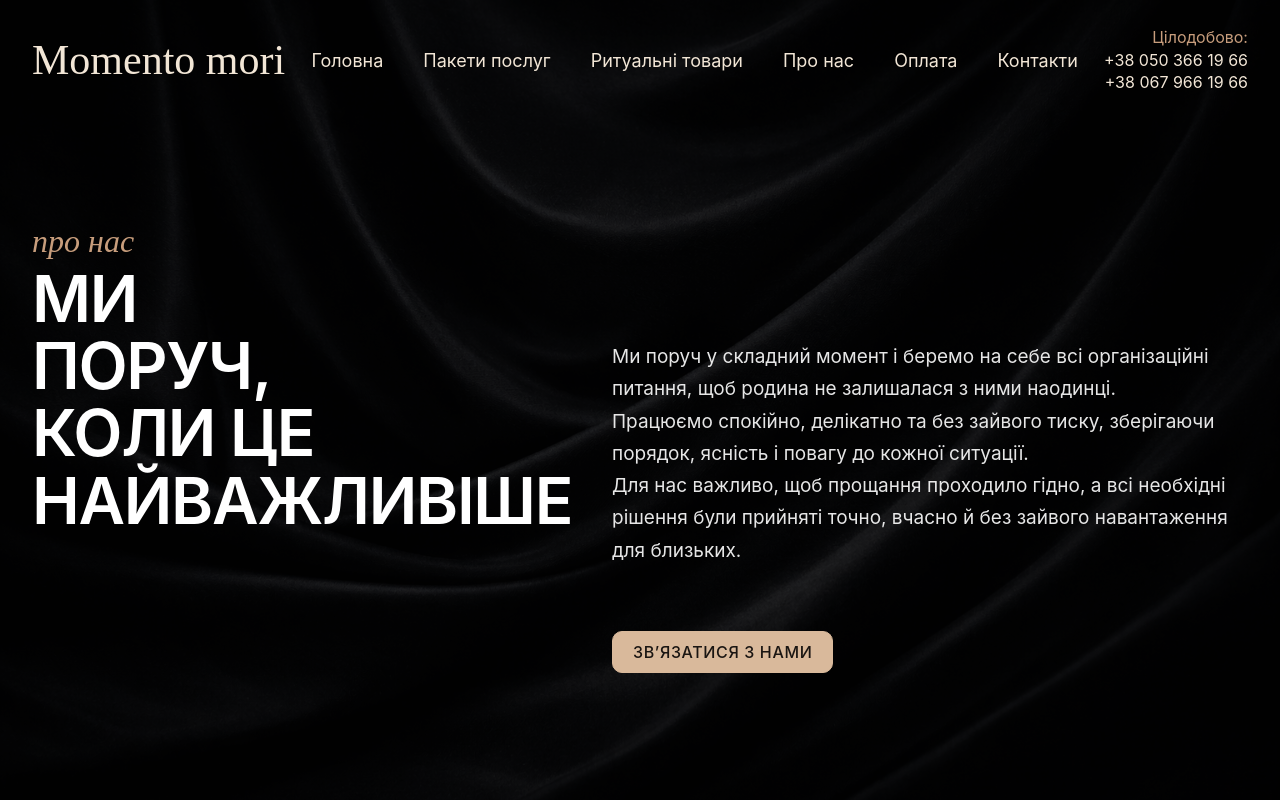
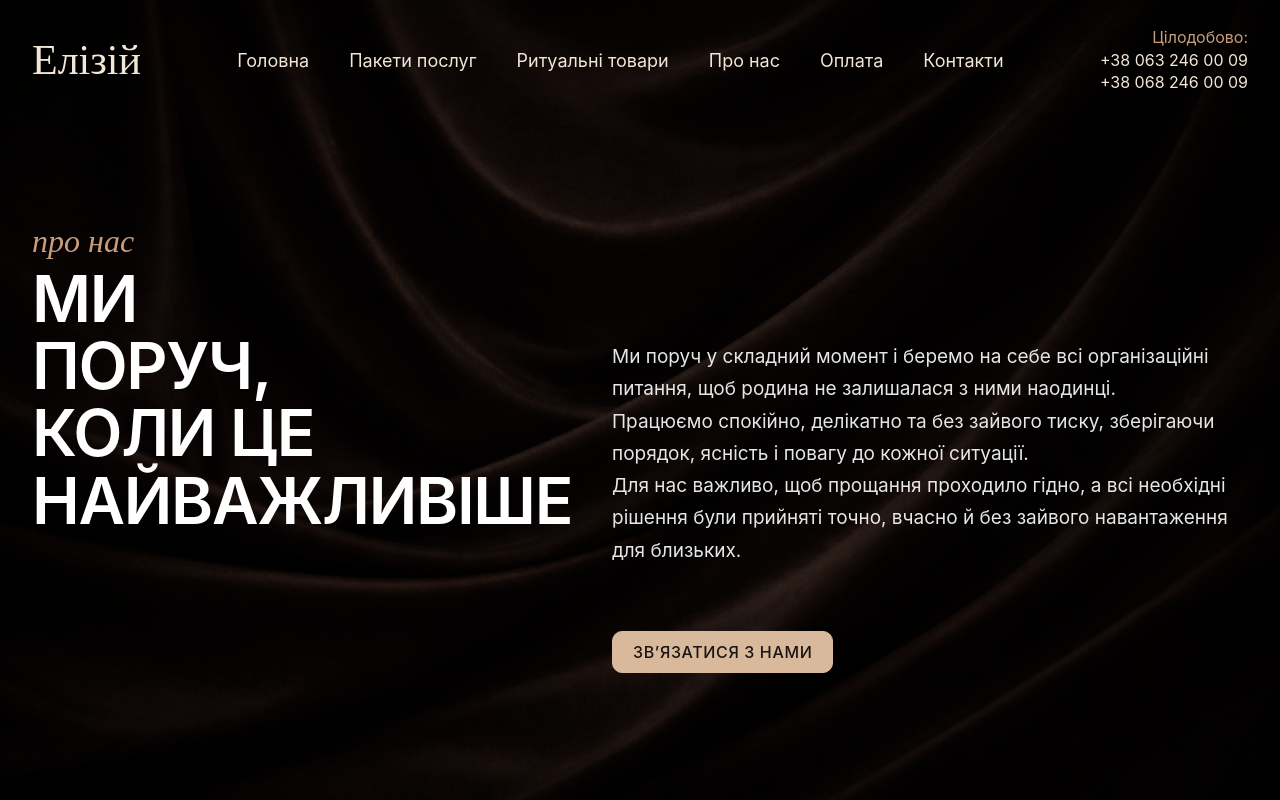
Before and after one commit to 4fek7ka/Momento-mori, a Next.js app: page /about in a window 1280 px wide. Shown: the top 800 px of the page. Built offline with nearby package versions, Linux system fonts and the light colour scheme.

Commit message:
refactor: move header content to siteConfig and remove hardcoded data

```diff
--- a/components/layout/HeaderTransparent.tsx
+++ b/components/layout/HeaderTransparent.tsx
@@ -1,5 +1,6 @@
 import Link from "next/link";
 import { navigationLinks } from "@/data/navigation";
+import { siteConfig } from "@/data/site";
 
 export default function HeaderTransparent() {
   return (
@@ -11,7 +12,7 @@ export default function HeaderTransparent() {
             className="text-[42px] leading-none text-[var(--accent)]"
             style={{ fontFamily: "serif" }}
           >
-            Momento mori
+            {siteConfig.name}
           </Link>
         </div>
 
@@ -29,18 +30,16 @@ export default function HeaderTransparent() {
 
         <div className="text-right text-[16px] leading-[1.4]">
           <p className="text-[var(--accent)]">Цілодобово:</p>
-          <a
-            href="tel:+380503661966"
-            className="block transition hover:text-[var(--accent)]"
-          >
-            +38 050 366 19 66
-          </a>
-          <a
-            href="tel:+380679661966"
-            className="block transition hover:text-[var(--accent)]"
-          >
-            +38 067 966 19 66
-          </a>
+
+          {siteConfig.contacts.phones.map((phone, index) => (
+            <a
+              key={phone}
+              href={`tel:${phone}`}
+              className="block transition hover:text-[var(--accent)]"
+            >
+              {siteConfig.contacts.phonesFormatted[index]}
+            </a>
+          ))}
         </div>
       </div>
     </header>
```
Also changed, not shown: public/images/aboutPage/about-hero.png, 1 other file (tests, documents, lock files or other folders).
